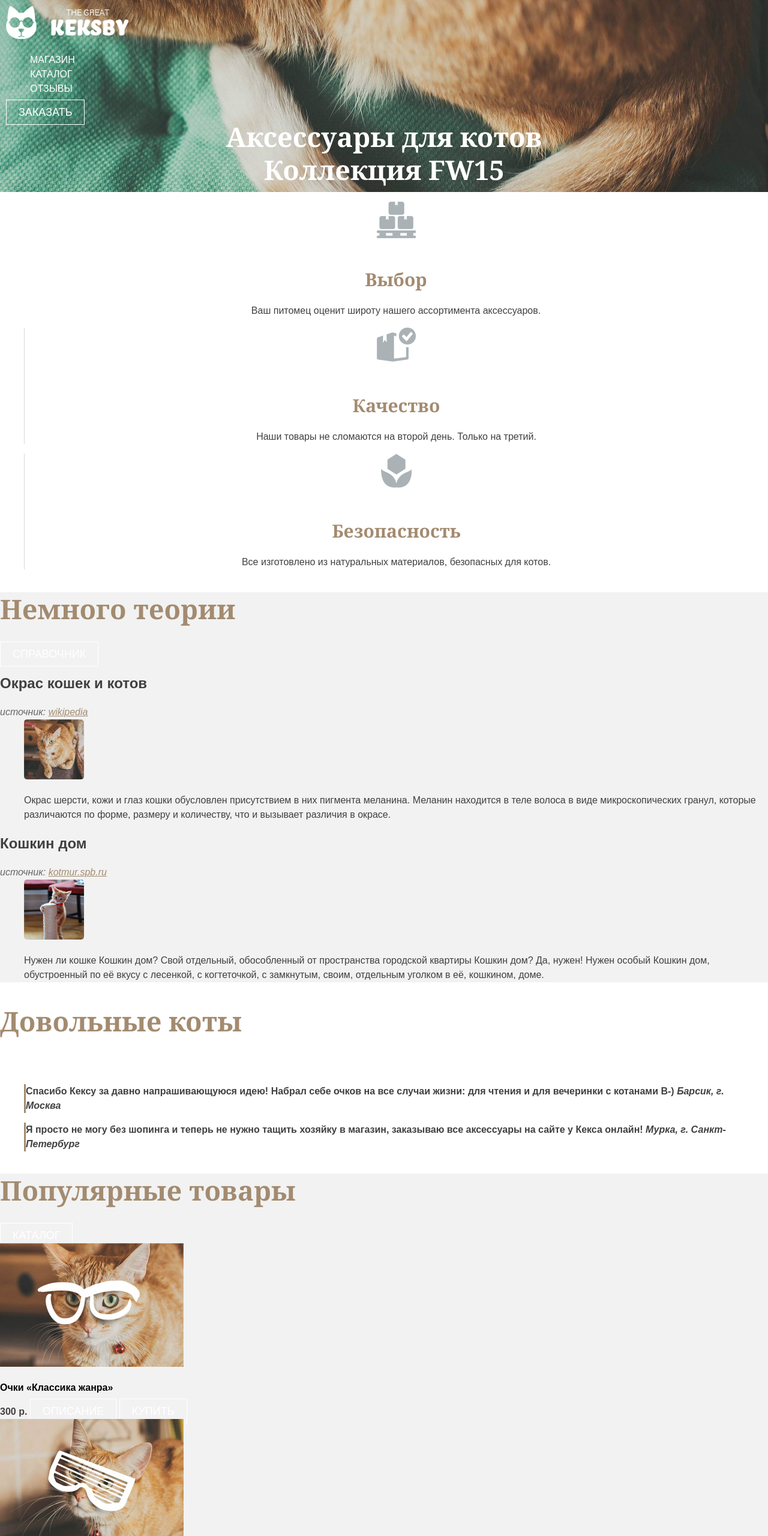
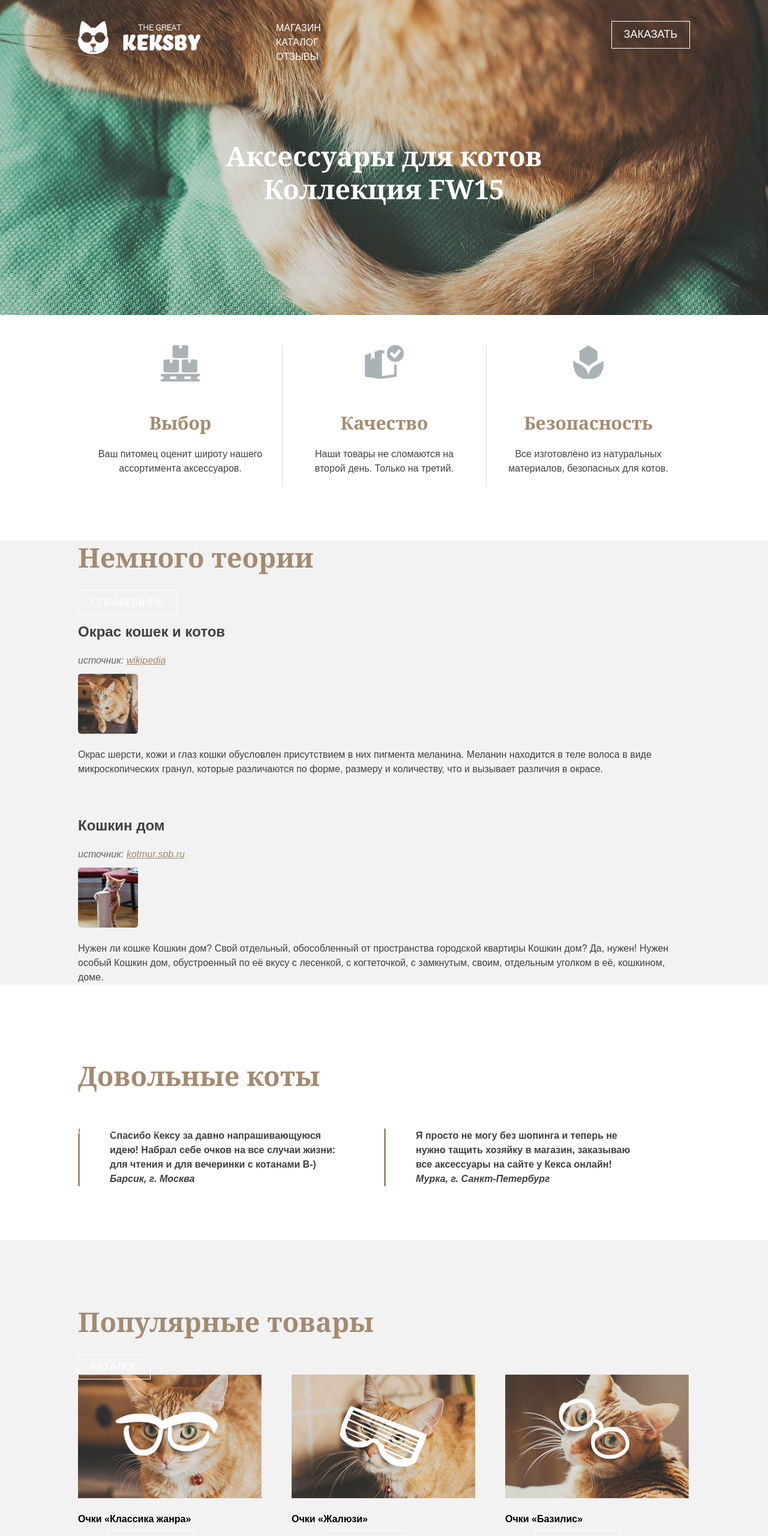
Before and after one commit to Iogsotot/Keksby, a plain HTML site: page index.html in a window 1280 px wide. Shown: the top 2560 px of the page at 60% size. Drawn offline with Linux system fonts and the light colour scheme.

Commit message:
add page grid
add page grid and just a little correct HTML and CSS

```diff
--- a/css/style.css
+++ b/css/style.css
@@ -1,31 +1,56 @@
 body {
+  min-width: 1040px;
   margin: 0;
   padding: 0%;
   font-size: 16px;
   font-family: "Arial", sans-serif;
-  color: rgb(64, 64, 64);
   line-height: 24px;
-  text-align: left;
-  height: 63px;
   color: #404040;
   background-color: white;
 }
 
+.container {
+  width: 1020px;
+  margin: 0 auto;
+}
+
 .page-header,
 .page-footer {
-  padding: 10px;
   color: #c3c3c3;
   background-color: #363636;
 }
 
 .page-header {
+  min-height: 490px;
+  padding-top: 35px;
   background-image: url("../img/header-bg.jpg");
   background-repeat: no-repeat;
   background-size: cover;
   background-position: center;
 }
 
+.header-logo {
+  float: left;
+  width: 205px;
+  height: 55px;
+}
+
+.clearfix::after {
+  content: '';
+  display: table;
+  clear: both;
+}
+
+.header-top {
+  margin-bottom: 125px;
+}
+
 .main-nav {
+  padding: 0;
+  margin: 0;
+  margin-left: 125px;
+  float: left;
+  width: 520px;
   list-style: none;
 }
 
@@ -58,6 +83,10 @@ body {
   text-decoration: none;
 }
 
+.btn-quick-order {
+  float: right;
+}
+
 .btn:hover {
   color: #8d745a;
   background-color: #ffffff;
@@ -80,19 +109,28 @@ body {
   color: #ffffff;
   text-decoration: none;
 }
+.features {
+  padding: 50px 0px 55px 0px;
+}
 
 .features ul {
   list-style: none;
+  padding: 0;
+  margin: 0;
 }
 
 .feature-item {
+  float: left;
+  width: 279px;
+  padding-left: 30px;
+  padding-right: 30px;
   text-align: center;
   border-left: 1px solid #d9d9d9;
   padding-top: 90px;
 }
 
 .feature-item:first-child {
-  border-left: none;
+  border-left: 1px solid transparent;
 }
 
 .feature-choice {
@@ -152,17 +190,59 @@ body {
   border-radius: 5px;
 }
 
+.cat-reference dt {
+  margin: 0px;
+  margin-bottom: 10px;
+}
+
+.cat-reference dd+dt {
+  margin-top: 70px;
+}
+
+dd, dt {
+  margin: 0;
+}
+
+.reviews {
+  padding-top: 70px;
+  padding-bottom: 90px;
+}
+
 .review-author {
   font-style: italic;
 }
 
 .review-item {
+  width: 377px;
+  float: left;
   border-left: 3px solid #a38b70;
   font-weight: bold;
+  margin: 0 80px 0 0;
+  padding: 0 0 0 50px;
 }
 
 .popular-and-price {
+  padding: 70px 0 90px 0;
   background-color: #f2f2f2;
+}
+
+.popular-items {
+  margin-bottom: 50px;
+}
+
+.catalog-item {
+  float: left;
+  width: 308px;
+  margin-right: 48px;
+}
+
+.catalog-item:last-child {
+  margin-right: 0;
+}
+
+.catalog-item img {
+  max-width: 100%;
+  height: auto;
 }
 
 .catalog-item h3 {
@@ -200,7 +280,13 @@ body {
   font-weight: bold;
 }
 
+.feedback {
+  padding-top: 60px;
+  padding-bottom: 70px;
+}
+
 .feedback-form {
+  width: 630px;
   background: url("../img/write.jpg") no-repeat 100% 40px;
   /* border-radius: 5px; */
   padding-right: 390px;
@@ -230,14 +316,32 @@ body {
 }
 
 .page-footer {
-  margin-top: 20px;
-  padding: 10px;
-  background-color: #363636;
-  color: #c3c3c3;
+  padding: 45px 0 50px;
+}
+
+.footer-top {
+  margin-bottom: 45px;
+}
+
+.footer-logo {
+float: left;
+width: 205px;
+height: 55px;
 }
 
 .footer-middle, .footer-bottom {
   border-top: 1px solid #5e5e5e;
+}
+
+.footer-middle {
+  padding-top: 50px;
+  margin-bottom: 50px;
+}
+
+.footer-menu {
+  float: left;
+  width: 150px;
+  margin-right: 20px;
 }
 
 .footer-menu h3 {
@@ -264,6 +368,15 @@ body {
   color: rgba(255, 255, 255, 0.3);
 }
 
+.footer-bottom {
+  padding-top: 50px;
+}
+
+.footer-social {
+  float: left;
+  width: 490px;
+}
+
 .footer-social b {
   font-size: 24px;
   font-family: "Georgia", serif;
@@ -276,6 +389,8 @@ body {
 }
 
 .footer-copyright {
+  float: right;
+  width: 236px;
   color: #ffffff;
   text-transform: uppercase;
 }
--- a/index.html
+++ b/index.html
@@ -11,7 +11,8 @@
 
 <body>
   <header class="page-header">
-    <div class="header-top">
+    <div class="container">
+      <div class="header-top clearfix">
         <div class="header-logo"><img src="img/logo.png" alt="The Great Keksby" width="205" height="55">
         </div>
 
@@ -20,7 +21,8 @@
           <li><a href="#">Каталог</a></li>
           <li><a href="#">Отзывы</a></li>
         </ul>
-      <a href="#" class="btn">Заказать</a>
+        <a href="#" class="btn btn-quick-order">Заказать</a>
+      </div>
     </div>
     <div class="promo">
       <a href="#">
@@ -30,7 +32,8 @@
   </header>
   <main>
     <div class="features">
-      <ul>
+      <div class="container">
+        <ul class="clearfix">
           <li class="feature-item feature-choice">
             <h2 class="feature-title">Выбор</h2>
             <p>Ваш питомец оценит широту нашего ассортимента аксессуаров.</p>
@@ -45,7 +48,9 @@
           </li>
         </ul>
       </div>
+    </div>
     <section class="cat-reference">
+      <div class="container">
         <h2 class="section-title">Немного теории</h2>
         <a href="#" title="Открыть справочник" class="btn">Справочник</a>
         <dl>
@@ -58,7 +63,8 @@
             <p>
               Окрас шерсти, кожи и глаз кошки обусловлен присутствием в них пигмента меланина. Меланин находится в теле
               волоса в
-            виде микроскопических гранул, которые различаются по форме, размеру и количеству, что и вызывает различия в
+              виде микроскопических гранул, которые различаются по форме, размеру и количеству, что и вызывает различия
+              в
               окрасе.
             </p>
           </dd>
@@ -81,12 +87,13 @@
           </dd>
 
         </dl>
-
+      </div>
     </section>
     <aside class="reviews">
+      <div class="container">
         <h2 class="section-title">Довольные коты</h2>
         <a href="#" class="btn" title="Посмотреть все отзывы">Все отзывы</a>
-      <div class="reviews-list">
+        <div class="reviews-list clearfix">
           <blockquote class="review-item">
             Спасибо Кексу за давно напрашивающуюся идею! Набрал себе очков на все случаи жизни: для чтения и для
             вечеринки с
@@ -101,12 +108,13 @@
             <cite class="review-author">Мурка, г. Санкт-Петербург</cite>
           </blockquote>
         </div>
+      </div>
     </aside>
     <section class="popular-and-price">
-
+      <div class="container">
         <h2 class="section-title"> Популярные товары</h2>
         <a href="#" class="btn" title=" Посмотреть все товары">Каталог</a>
-      <div class="popular-items">
+        <div class="popular-items clearfix">
           <div class="catalog-item">
             <img src="img/glasses-1.jpg" alt="очки «Классика жанра»" height="206" width="306">
             <h3>Очки «Классика жанра»</h3>
@@ -164,9 +172,10 @@
           </tr>
 
         </table>
-
+      </div>
     </section>
     <div class="feedback">
+      <div class="container">
         <h2 class="section-title">Остались вопросы?</h2>
         <p class="feedback-tip">Свяжитесь с нами, и мы развеем оставшиеся у вас сомнения!</p>
         <form action="/keksby-mail" method="POST" class="feedback-form">
@@ -200,24 +209,19 @@
           <input type="submit" class="btn" value="Отправить">
         </form>
       </div>
-
-    <nav>
-      Навигация
-      <ul>
-        <li><a href="#">Ссылка 1</a></li>
-        <li><a href="#">Ссылка 2</a></li>
-      </ul>
-    </nav>
+    </div>
 
   </main>
+
   <footer class="page-footer">
-    <div class="footer-top">
+    <div class="container">
+      <div class="footer-top clearfix">
         <div class="footer-logo">
           <img src="img/logo.png" alt="The Great Keksby" width="205" height="55">
         </div>
-      <a href="#" class="btn">Заказать</a>
+        <a href="#" class="btn btn-quick-order">Заказать</a>
       </div>
-    <div class="footer-middle">
+      <div class="footer-middle clearfix">
         <div class="footer-menu">
           <h3>Магазин</h3>
           <ul>
@@ -242,7 +246,7 @@
           </ul>
         </div>
       </div>
-    <div class="footer-bottom">
+      <div class="footer-bottom clearfix">
         <div class="footer-social">
           <b>Давайте дружить!</b>
           <a href="https://vk.com/htmlacademy" class="social-btn">Вконтакте</a>
@@ -253,6 +257,7 @@
           С <span class="heart">любовью</span> для <a href=" https://htmlacademy.ru">HTML Academy</a>
         </div>
       </div>
+    </div>
   </footer>
   <script src="js.js"></script>
 </body>
```
Lines whose indentation alone changed are shown as unchanged.
